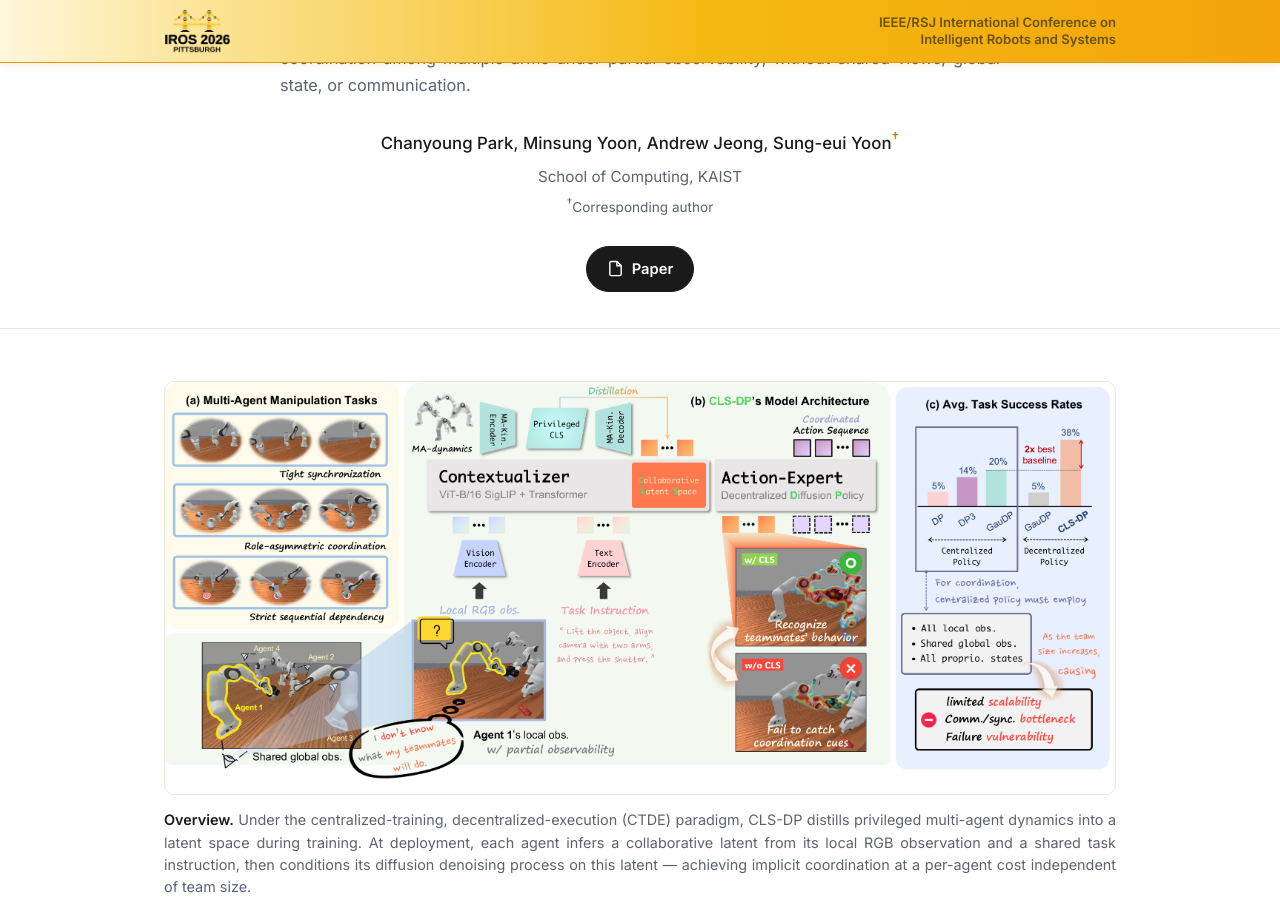
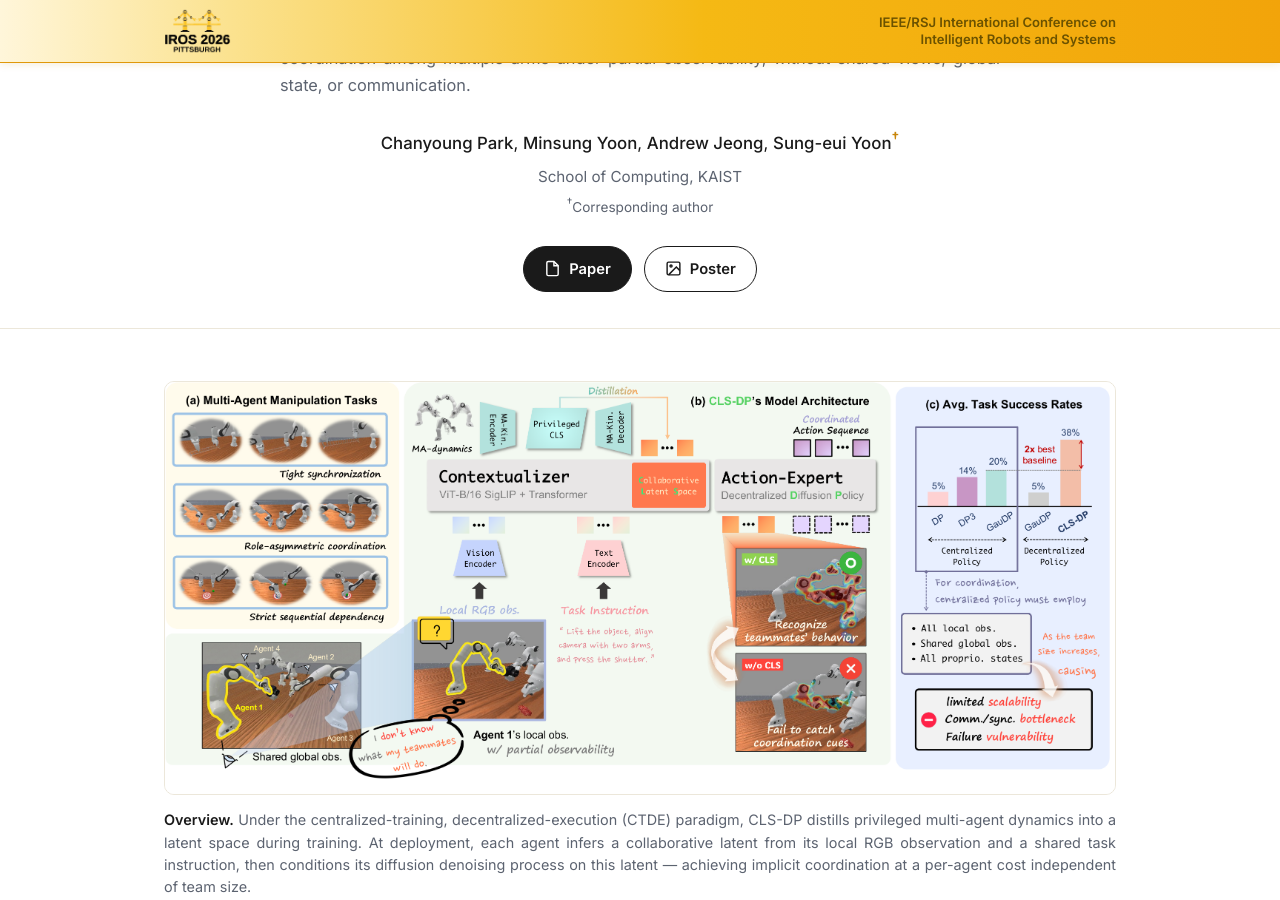
Before and after one commit to cosdeneb/cosdeneb.github.io, a Jekyll site: the page cls-dp/index.html, which Jekyll copies as it is, in a window 1280 px wide and 900 px high, scrolled down 325 px. Built offline with Jekyll 4.4.1, drawn with Linux system fonts in a browser that asks for light colours.

Commit message:
cls-dp: add Poster button next to Paper
Co-Authored-By: Claude Sonnet 5 <noreply@anthropic.com>

```diff
--- a/cls-dp/index.html
+++ b/cls-dp/index.html
@@ -249,6 +249,10 @@
         <a class="btn" href="https://arxiv.org/abs/2606.22982">
           <svg viewBox="0 0 24 24" fill="none" stroke="currentColor" stroke-width="2"><path d="M14 2H6a2 2 0 0 0-2 2v16a2 2 0 0 0 2 2h12a2 2 0 0 0 2-2V8z"/><path d="M14 2v6h6"/></svg>
           Paper
+        </a>
+        <a class="btn secondary" href="static/iros2026-poster.pdf">
+          <svg viewBox="0 0 24 24" fill="none" stroke="currentColor" stroke-width="2"><rect x="3" y="3" width="18" height="18" rx="2"/><circle cx="8.5" cy="8.5" r="1.5"/><path d="M21 15l-5-5L5 21"/></svg>
+          Poster
         </a>
       </div>
     </div>
```
Also changed, not shown: 1 other file.
